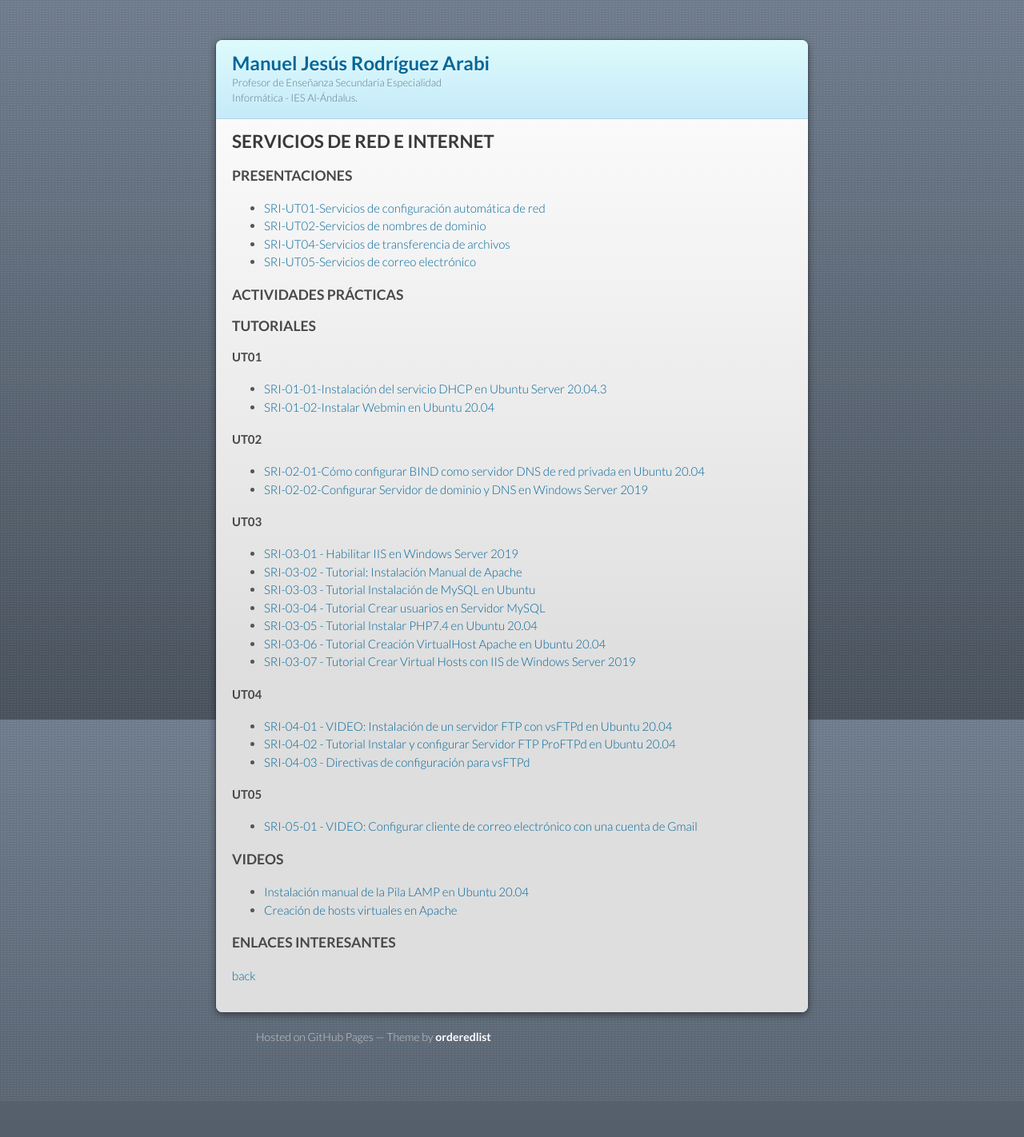
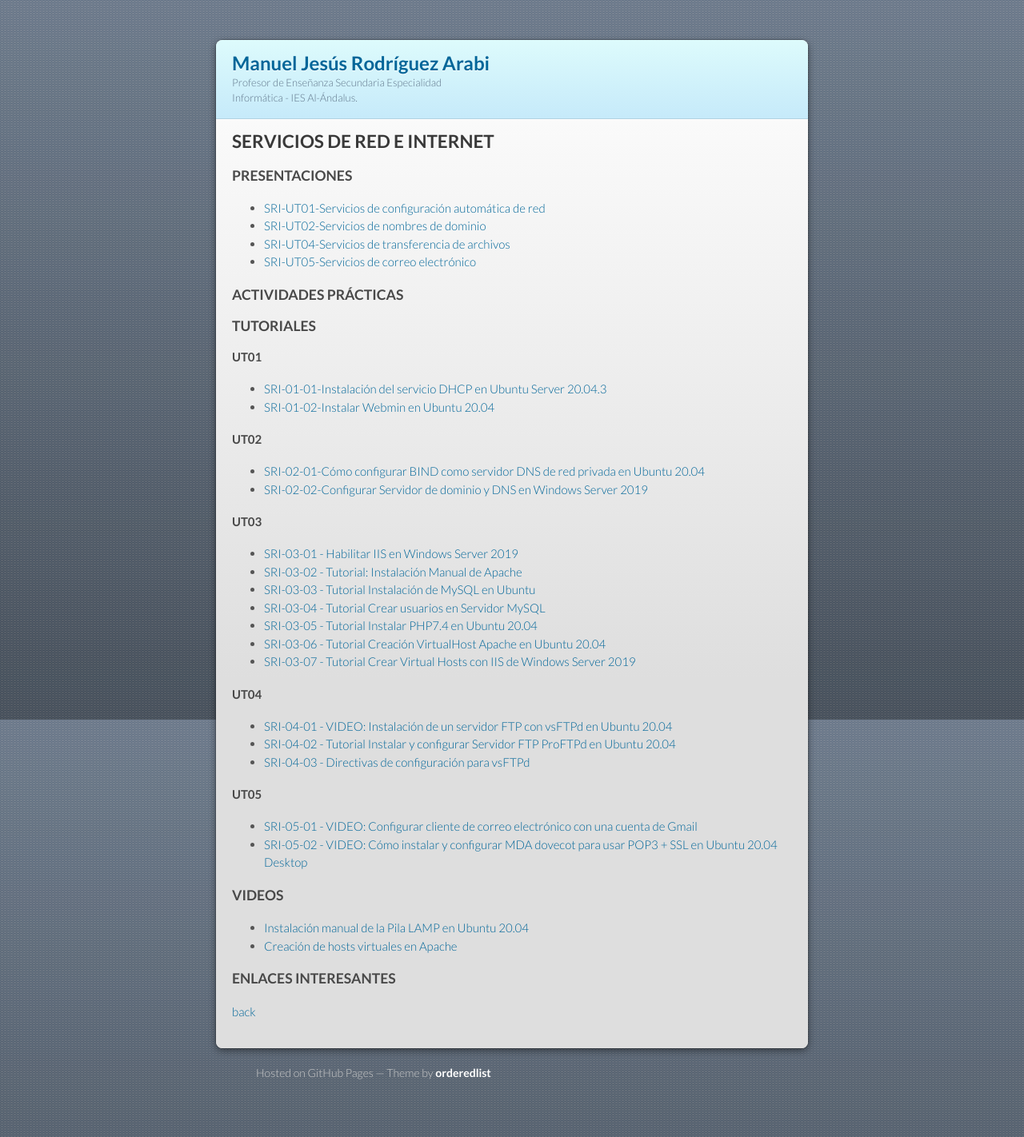
Before and after one commit to mrodara/mrodara.github.io, a Jekyll site: the page built from mods/sri.md, in a window 1280 px wide. Shown: the whole page at 80% size. Built offline with Jekyll 4.4.1, drawn with Linux system fonts in a browser that asks for light colours; our own code applies the rules of GitHub Pages for plain Markdown files; before the commit the page ends 1377 px from its top, so only the background shows below that.

Commit message:
Tutorial dovecot pop3

```diff
--- a/mods/sri.md
+++ b/mods/sri.md
@@ -39,6 +39,7 @@ layout: default
 
 #### UT05
 * [SRI-05-01 - VIDEO: Configurar cliente de correo electrónico con una cuenta de Gmail](https://youtu.be/hpf08RuEfxw)
+* [SRI-05-02 - VIDEO: Cómo instalar y configurar MDA dovecot para usar POP3 + SSL en Ubuntu 20.04 Desktop](https://youtu.be/_LCaXPmsYeU)
 
 ### VIDEOS
 * [Instalación manual de la Pila LAMP en Ubuntu 20.04](https://youtu.be/fNNDBpP3gYM)
```
